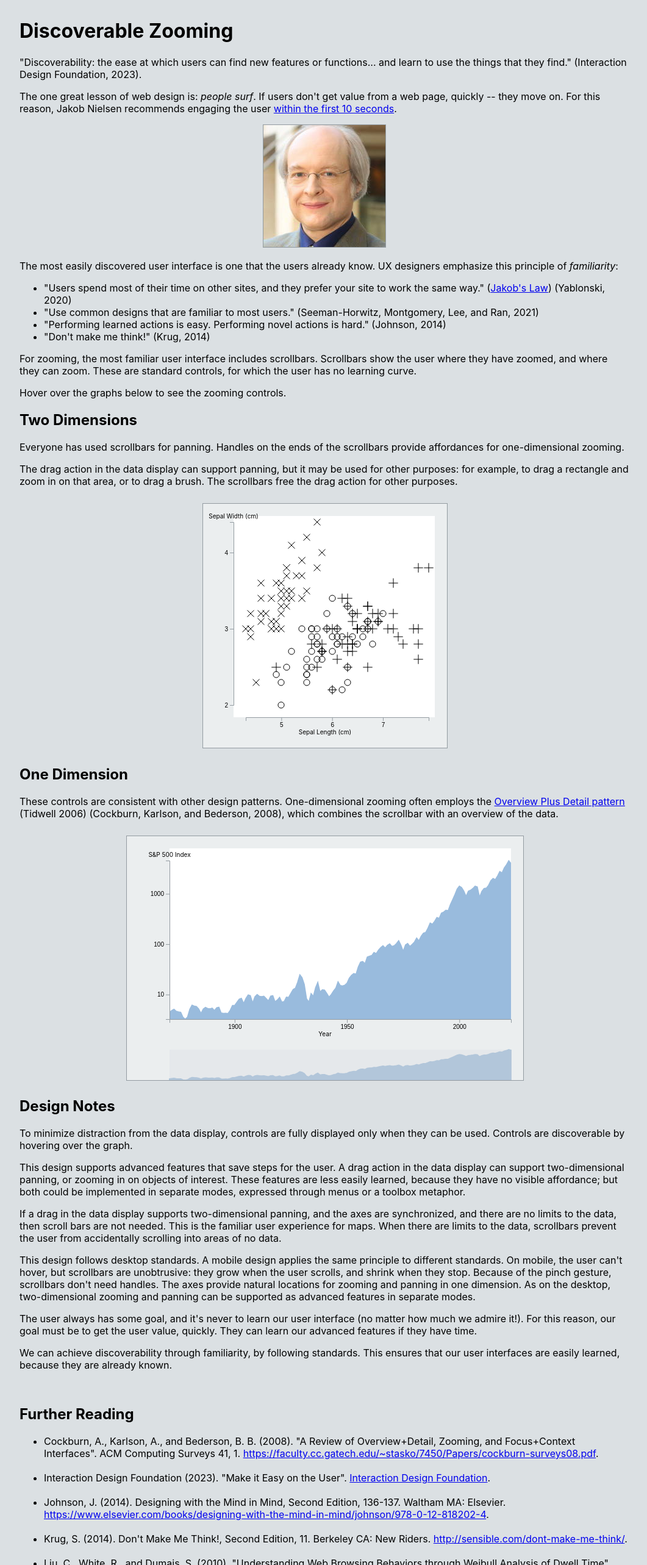
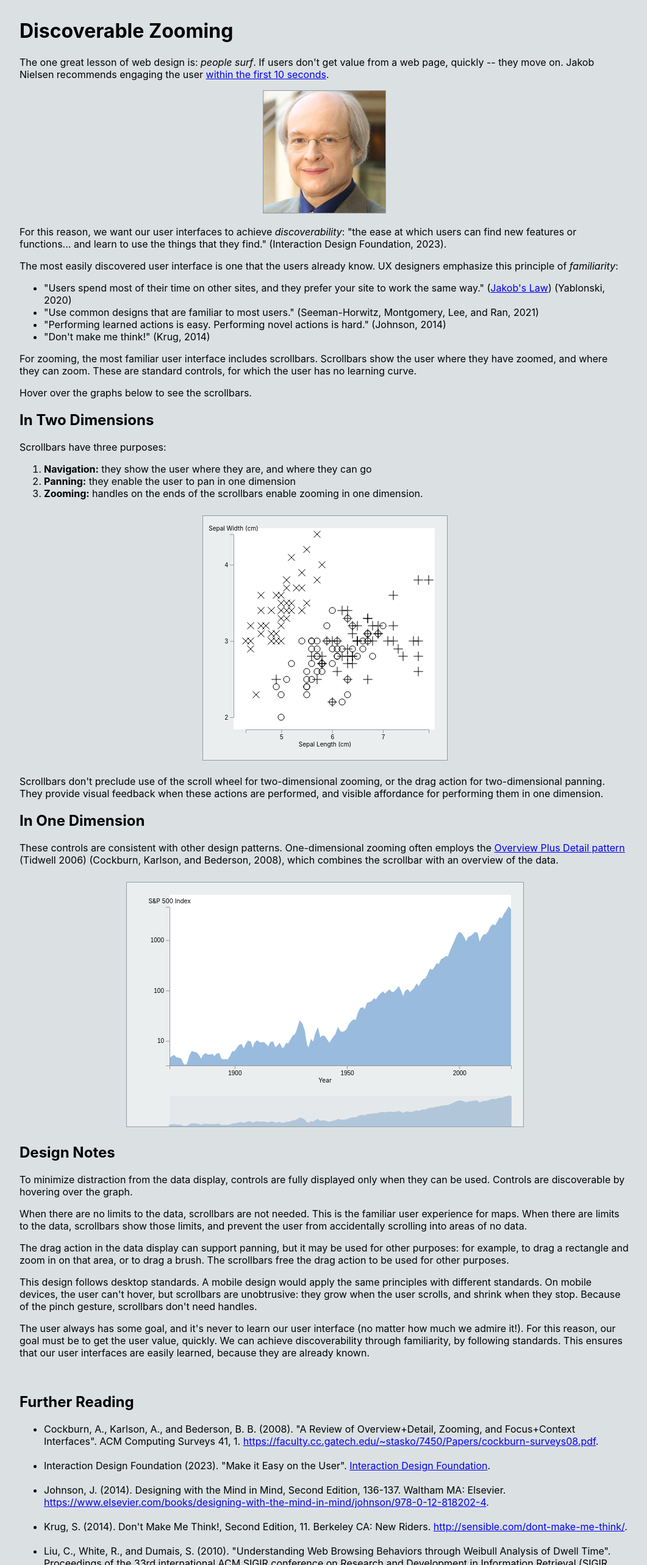
Before and after one commit to hemanrobinson/panning-zooming, a React (Create React App) app: page / in a window 1280 px wide. Shown: the top 2566 px of the page at 61% size, without its empty margins (108-1169 px from the left). Built offline with nearby package versions, Linux system fonts and the light colour scheme.

Commit message:
improve text

```diff
--- a/src/App.js
+++ b/src/App.js
@@ -18,13 +18,13 @@ const App = () => {
             <div className="Description">
                 <h1>Discoverable Zooming</h1>
                 <p>
-                "Discoverability: the ease at which users can find new features or functions... and learn to use the things that they find."  (Interaction Design Foundation, 2023).
-                </p>
-                <p>
-                The one great lesson of web design is:  <i>people surf</i>.  If users don't get value from a web page, quickly -- they move on.  For this reason, Jakob Nielsen recommends engaging the user <a href="https://www.nngroup.com/articles/how-long-do-users-stay-on-web-pages/">within the first 10 seconds</a>.
+                The one great lesson of web design is:  <i>people surf</i>.  If users don't get value from a web page, quickly -- they move on.  Jakob Nielsen recommends engaging the user <a href="https://www.nngroup.com/articles/how-long-do-users-stay-on-web-pages/">within the first 10 seconds</a>.
                 </p>
                 <p className="center">
                     <a href="https://www.nngroup.com"><img title="Dr. Jakob Nielsen" alt="Dr. Jakob Nielsen" src={nielsen}/></a>
+                </p>
+                <p>
+                For this reason, we want our user interfaces to achieve <em>discoverability</em>:  "the ease at which users can find new features or functions... and learn to use the things that they find."  (Interaction Design Foundation, 2023).
                 </p>
                 <p>
                 The most easily discovered user interface is one that the users already know.  UX designers emphasize this principle of <i>familiarity</i>:
@@ -39,21 +39,26 @@ const App = () => {
                 For zooming, the most familiar user interface includes scrollbars.  Scrollbars show the user where they have zoomed, and where they can zoom.  These are standard controls, for which the user has no learning curve.
                 </p>
                 <p>
-                Hover over the graphs below to see the zooming controls.
+                Hover over the graphs below to see the scrollbars.
                 </p>
-                <h2>Two Dimensions</h2>
+                <h2>In Two Dimensions</h2>
                 <p>
-                Everyone has used scrollbars for panning.  Handles on the ends of the scrollbars provide affordances for one-dimensional zooming.
+                Scrollbars have three purposes:
                 </p>
-                <p>
-                The drag action in the data display can support panning, but it may be used for other purposes: for example, to drag a rectangle and zoom in on that area, or to drag a brush.  The scrollbars free the drag action for other purposes.
-                </p>
+                <ol>
+                <li><strong>Navigation:</strong>  they show the user where they are, and where they can go</li>
+                <li><strong>Panning:</strong>  they enable the user to pan in one dimension</li>
+                <li><strong>Zooming:</strong>  handles on the ends of the scrollbars enable zooming in one dimension.</li>
+                </ol>
             </div>
             <div className="Graph">
                 <ScatterPlot dataSet={ "Iris" } />
             </div>
             <div className="Description">
-                <h2>One Dimension</h2>
+                <p>
+                Scrollbars don't preclude use of the scroll wheel for two-dimensional zooming, or the drag action for two-dimensional panning.  They provide visual feedback when these actions are performed, and visible affordance for performing them in one dimension.
+                </p>
+                <h2>In One Dimension</h2>
                 <p>
                 These controls are consistent with other design patterns.  One-dimensional zooming often employs the <a href="https://vega.github.io/vega/examples/overview-plus-detail/">Overview Plus Detail pattern</a> (Tidwell 2006) (Cockburn, Karlson, and Bederson, 2008), which combines the scrollbar with an overview of the data.
                 </p>
@@ -67,19 +72,16 @@ const App = () => {
                 To minimize distraction from the data display, controls are fully displayed only when they can be used.  Controls are discoverable by hovering over the graph.
                 </p>
                 <p>
-                This design supports advanced features that save steps for the user.  A drag action in the data display can support two-dimensional panning, or zooming in on objects of interest.  These features are less easily learned, because they have no visible affordance; but both could be implemented in separate modes, expressed through menus or a toolbox metaphor.
+                When there are no limits to the data, scrollbars are not needed.  This is the familiar user experience for maps.  When there are limits to the data, scrollbars show those limits, and prevent the user from accidentally scrolling into areas of no data.
                 </p>
                 <p>
-                If a drag in the data display supports two-dimensional panning, and the axes are synchronized, and there are no limits to the data, then scroll bars are not needed.  This is the familiar user experience for maps.  When there are limits to the data, scrollbars prevent the user from accidentally scrolling into areas of no data.
+                The drag action in the data display can support panning, but it may be used for other purposes: for example, to drag a rectangle and zoom in on that area, or to drag a brush.  The scrollbars free the drag action to be used for other purposes.
                 </p>
                 <p>
-                This design follows desktop standards.  A mobile design applies the same principle to different standards.  On mobile, the user can't hover, but scrollbars are unobtrusive:  they grow when the user scrolls, and shrink when they stop.  Because of the pinch gesture, scrollbars don't need handles.  The axes provide natural locations for zooming and panning in one dimension.  As on the desktop, two-dimensional zooming and panning can be supported as advanced features in separate modes.
+                This design follows desktop standards.  A mobile design would apply the same principles with different standards.  On mobile devices, the user can't hover, but scrollbars are unobtrusive:  they grow when the user scrolls, and shrink when they stop.  Because of the pinch gesture, scrollbars don't need handles.
                 </p>
                 <p>
-                The user always has some goal, and it's never to learn our user interface (no matter how much we admire it!).  For this reason, our goal must be to get the user value, quickly.  They can learn our advanced features if they have time.
-                </p>
-                <p>
-                We can achieve discoverability through familiarity, by following standards.  This ensures that our user interfaces are easily learned, because they are already known.
+                The user always has some goal, and it's never to learn our user interface (no matter how much we admire it!).  For this reason, our goal must be to get the user value, quickly.  We can achieve discoverability through familiarity, by following standards.  This ensures that our user interfaces are easily learned, because they are already known.
                 </p>
                 <br/>
                 <h2>Further Reading</h2>
```
Also changed, not shown: 1 other file (tests, documents, lock files or other folders).
